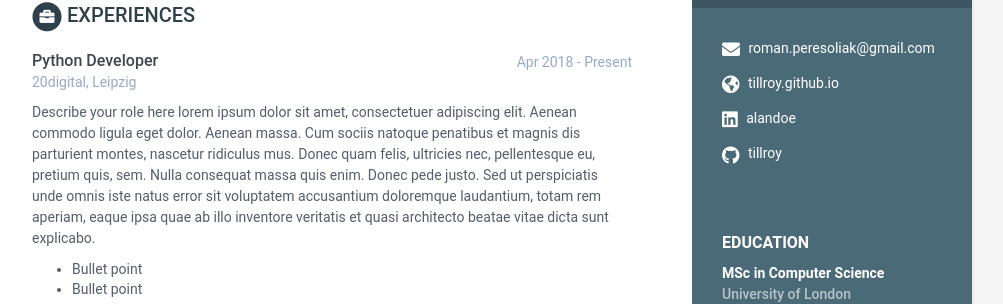
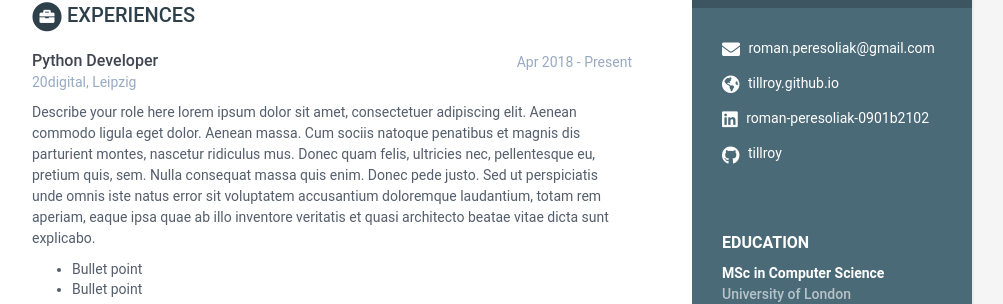
Before and after one commit to tillroy/tillroy.github.io, a Jekyll site: the page built from cv.md, in a window 1280 px wide and 900 px high. Shown: the part 313-617 px from the top of the window, without its empty margins (168-1171 px from the left). Built offline with Jekyll 4.4.1, drawn with Linux system fonts in a browser that asks for light colours.

Commit message:
add linkedin profile

```diff
--- a/_data/data.yml
+++ b/_data/data.yml
@@ -15,7 +15,7 @@ sidebar:
     email: roman.peresoliak@gmail.com
     phone:
     website: tillroy.github.io #do not add http://
-    linkedin: alandoe
+    linkedin: roman-peresoliak-0901b2102
     github: tillroy
     gitlab:
     bitbucket:
```
